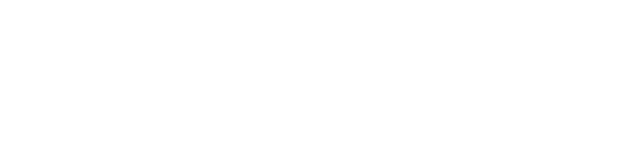
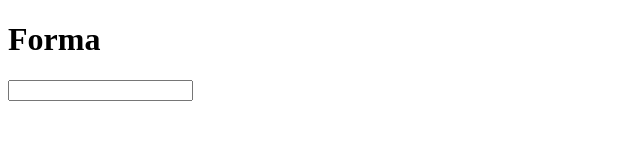
Before and after one commit to Herr-Hauptmann/js-course-form, a plain HTML site: page index.html in a window 1280 px wide. Shown: the whole page, without its empty margins (0-640 px from the left). Drawn offline with Linux system fonts and the light colour scheme.

Commit message:
added a form and a header

```diff
--- a/index.html
+++ b/index.html
@@ -7,6 +7,11 @@
     <script src="/public/js/app.js" defer></script>
 </head>
 <body>
+    <h1>Forma</h1>
 
+
+    <form action="">
+        <input type="text" name="name" id="name">
+    </form>
 </body>
 </html>
```
